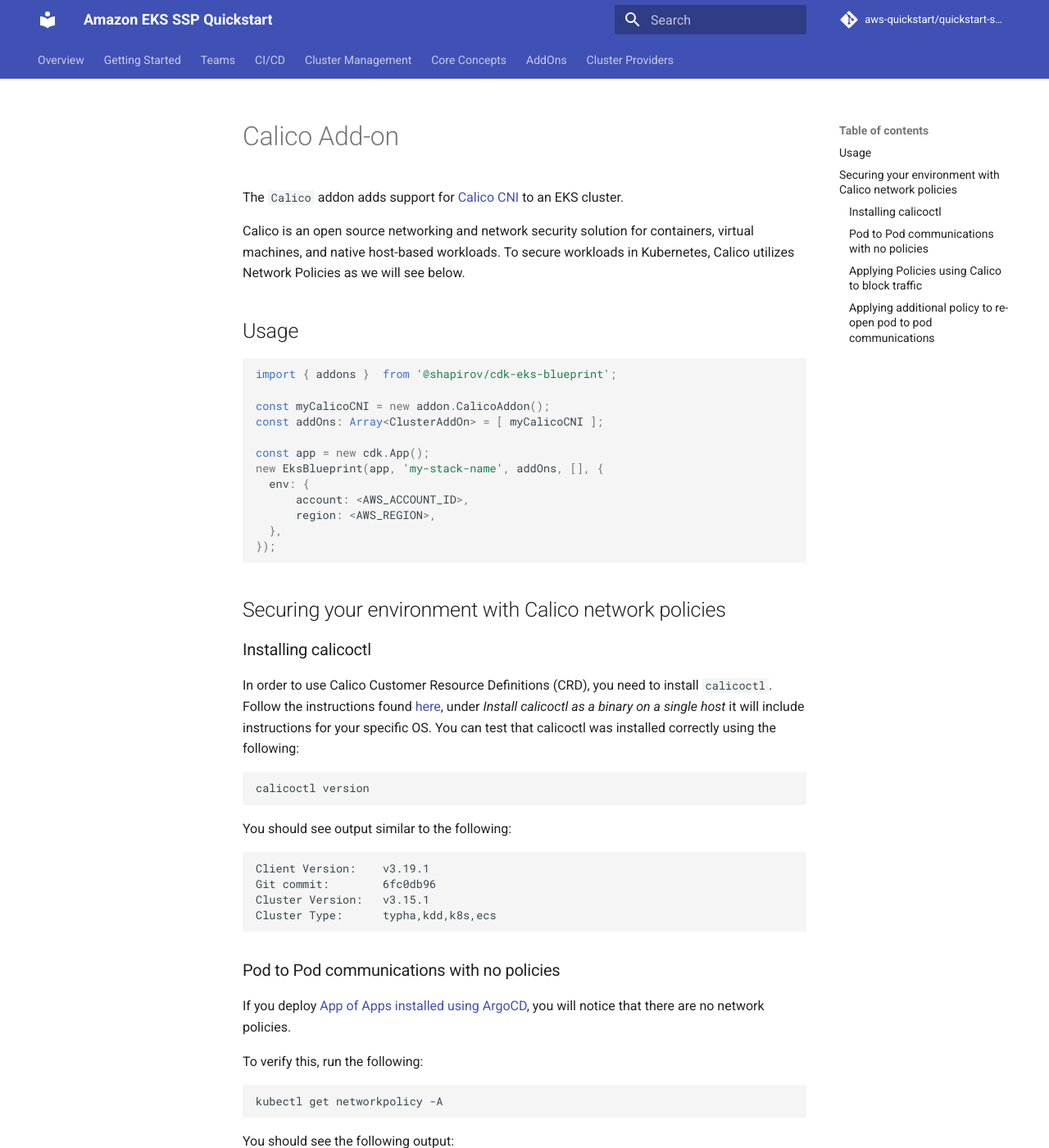
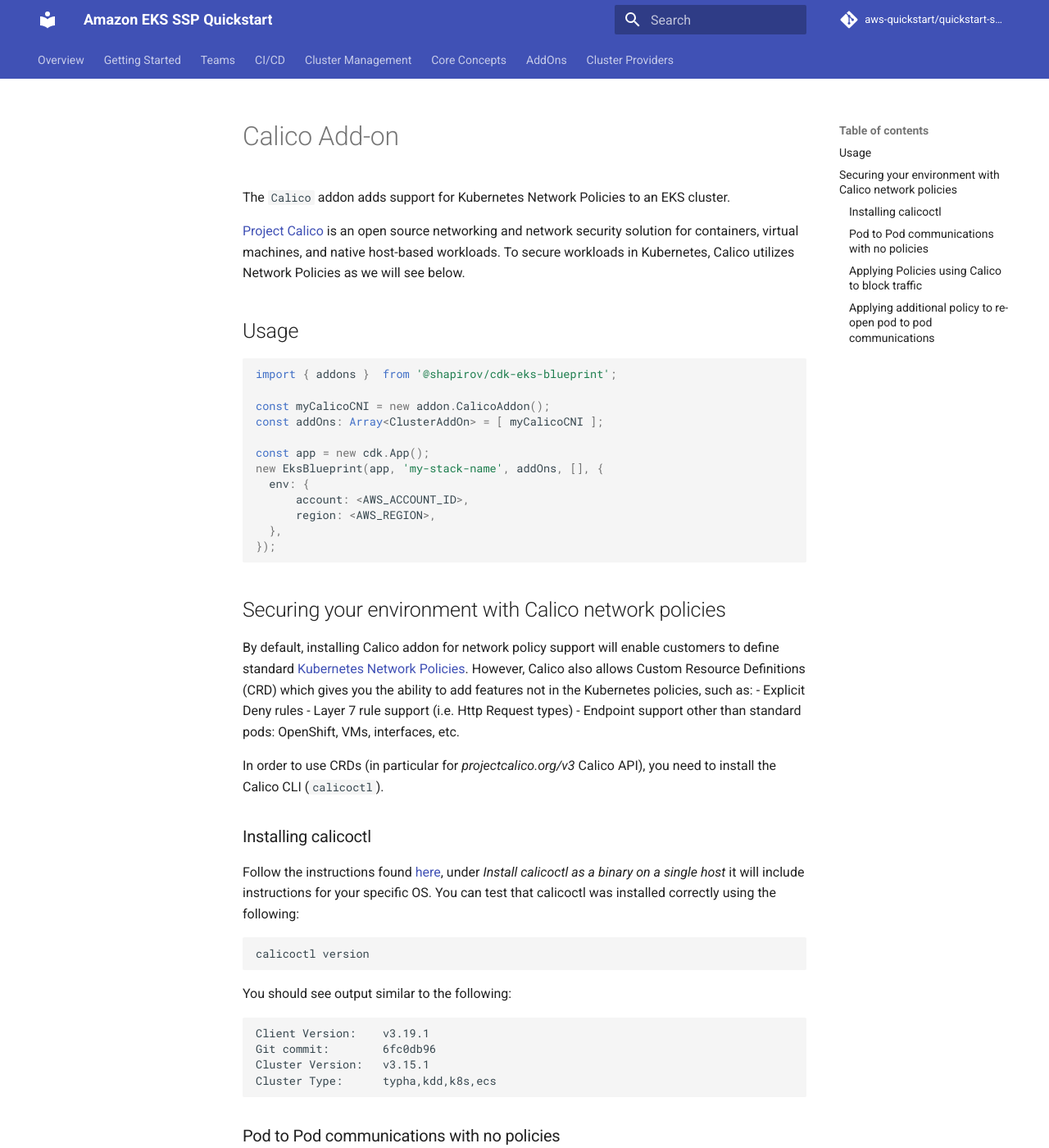
Before and after one commit to aws-quickstart/cdk-eks-blueprints, an MkDocs documentation site: the page built from docs/addons/calico.md, in a window 1280 px wide and 1400 px high. Shown: the whole window at 82% size. Built offline with MkDocs 1.6.1 and Material for MkDocs 9.7.7, drawn with Linux system fonts in a browser that asks for light colours; comment, search, counter and statistics services are not loaded.

Commit message:
revision to add more info on doc

````diff
--- a/docs/addons/calico.md
+++ b/docs/addons/calico.md
@@ -1,8 +1,8 @@
 # Calico Add-on
 
-The `Calico` addon adds support for [Calico CNI](https://docs.projectcalico.org/about/about-calico) to an EKS cluster.
+The `Calico` addon adds support for Kubernetes Network Policies to an EKS cluster.
 
-Calico is an open source networking and network security solution for containers, virtual machines, and native host-based workloads. To secure workloads in Kubernetes, Calico utilizes Network Policies as we will see below.
+[Project Calico](https://www.projectcalico.org/) is an open source networking and network security solution for containers, virtual machines, and native host-based workloads. To secure workloads in Kubernetes, Calico utilizes Network Policies as we will see below.
 
 ## Usage
 
@@ -22,9 +22,16 @@
 ```
 ## Securing your environment with Calico network policies
 
+By default, installing Calico addon for network policy support will enable customers to define standard [Kubernetes Network Policies](https://kubernetes.io/docs/concepts/services-networking/network-policies/).
+However, Calico also allows Custom Resource Definitions (CRD) which gives you the ability to add features not in the Kubernetes policies, such as:
+- Explicit Deny rules
+- Layer 7 rule support (i.e. Http Request types)
+- Endpoint support other than standard pods: OpenShift, VMs, interfaces, etc.
+
+In order to use CRDs (in particular for *projectcalico.org/v3* Calico API), you need to install the Calico CLI (`calicoctl`).
+
 ### Installing calicoctl
 
-In order to use Calico Customer Resource Definitions (CRD), you need to install `calicoctl`.
 Follow the instructions found [here](https://docs.projectcalico.org/getting-started/clis/calicoctl/install), under *Install calicoctl as a binary on a single host* it will include instructions for your specific OS. You can test that calicoctl was installed correctly using the following:
 
 ```bash
````
